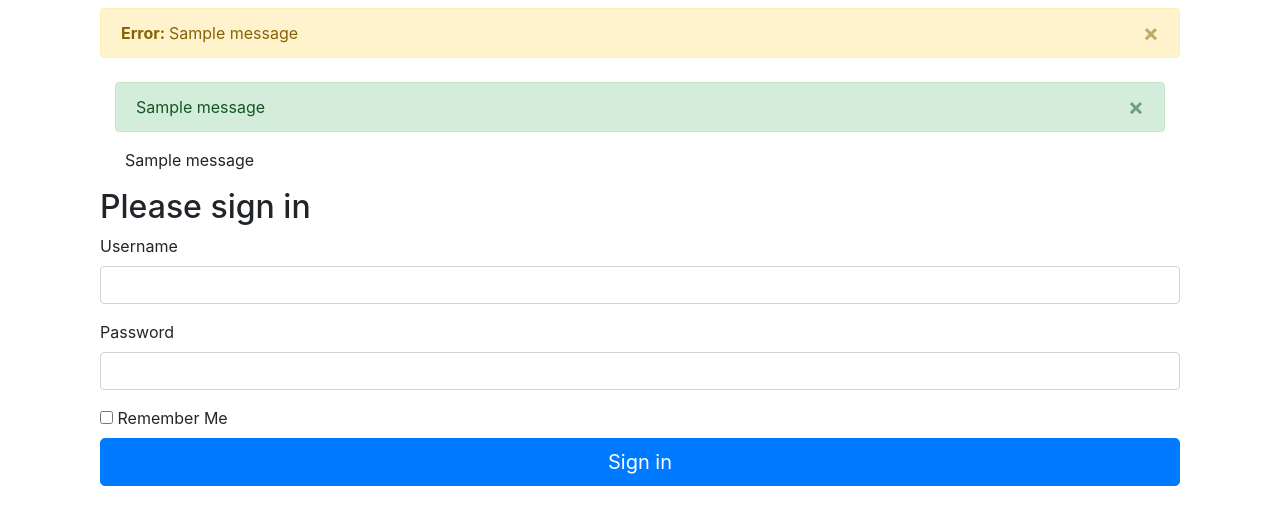
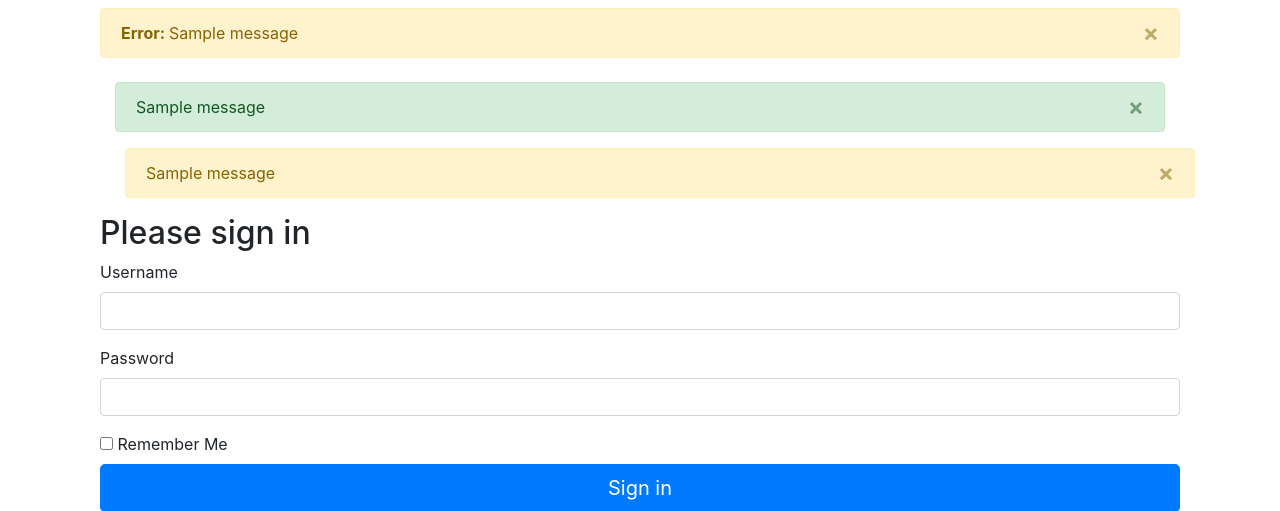
Before and after one commit to thejasonlee/twitter_clone, a Flask app: page /signin in a window 1280 px wide. Shown: the part 56-567 px from the top of the page. Run offline with Flask 2, Linux system fonts and the light colour scheme; tables that the repository leaves empty hold one stand-in row (values such as "Sample post"); one stand-in notice (Sample message) is shown; some libraries are stand-ins or nearby versions.

Commit message:
dismissing bS for signout

```diff
--- a/project/templates/signIn.html
+++ b/project/templates/signIn.html
@@ -7,7 +7,12 @@
   {% if messages %}
     <ul class=flashes>
     {% for message in messages %}
-      {{ message }}
+      <div class="alert alert-warning alert-dismissible fade show" role="alert">
+  <span>{{ message }}</span>
+  <button type="button" class="close" data-dismiss="alert" aria-label="Close">
+    <span aria-hidden="true">&times;</span>
+  </button>
+</div>
     {% endfor %}
     </ul>
   {% endif %}
```
